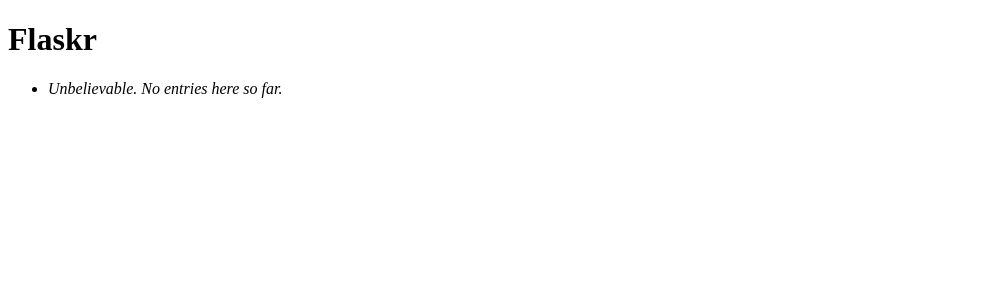
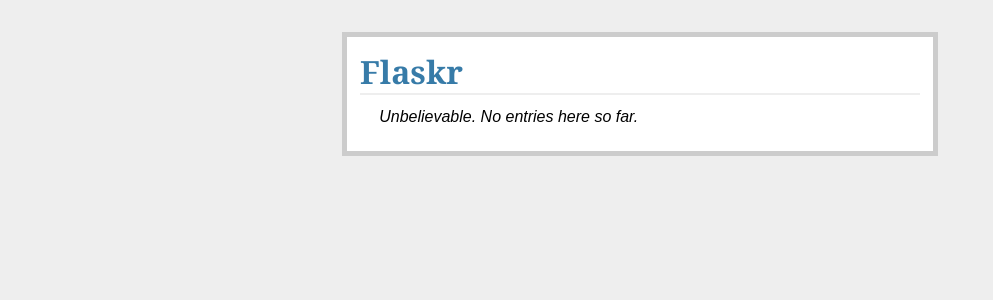
Before and after one commit to 26huitailang/Flaskr, a Flask app: page / in a window 1280 px wide. Shown: the top 300 px of the page, without its empty margins (0-993 px from the left). Run offline with Flask 2, Linux system fonts and the light colour scheme; data that the repository does not hold is empty.

Commit message:
modified: 加入link，正确使用url_forr('movie.static')

```diff
--- a/blueprint_fenqu/app/movie/templates/layout.html
+++ b/blueprint_fenqu/app/movie/templates/layout.html
@@ -1,5 +1,7 @@
 <!DOCTYPE html>
 <title>Flaskr</title>
+<link rel="stylesheet" type="text/css" href="{{ url_for('movie.static', filename='style.css') }}">
+<link rel="shortcut icon" href="{{ url_for('movie.static', filename='favicon.ico') }}">
 <div class="page">
     <h1>Flaskr</h1>
     {% for message in get_flashed_messages() %}
```
